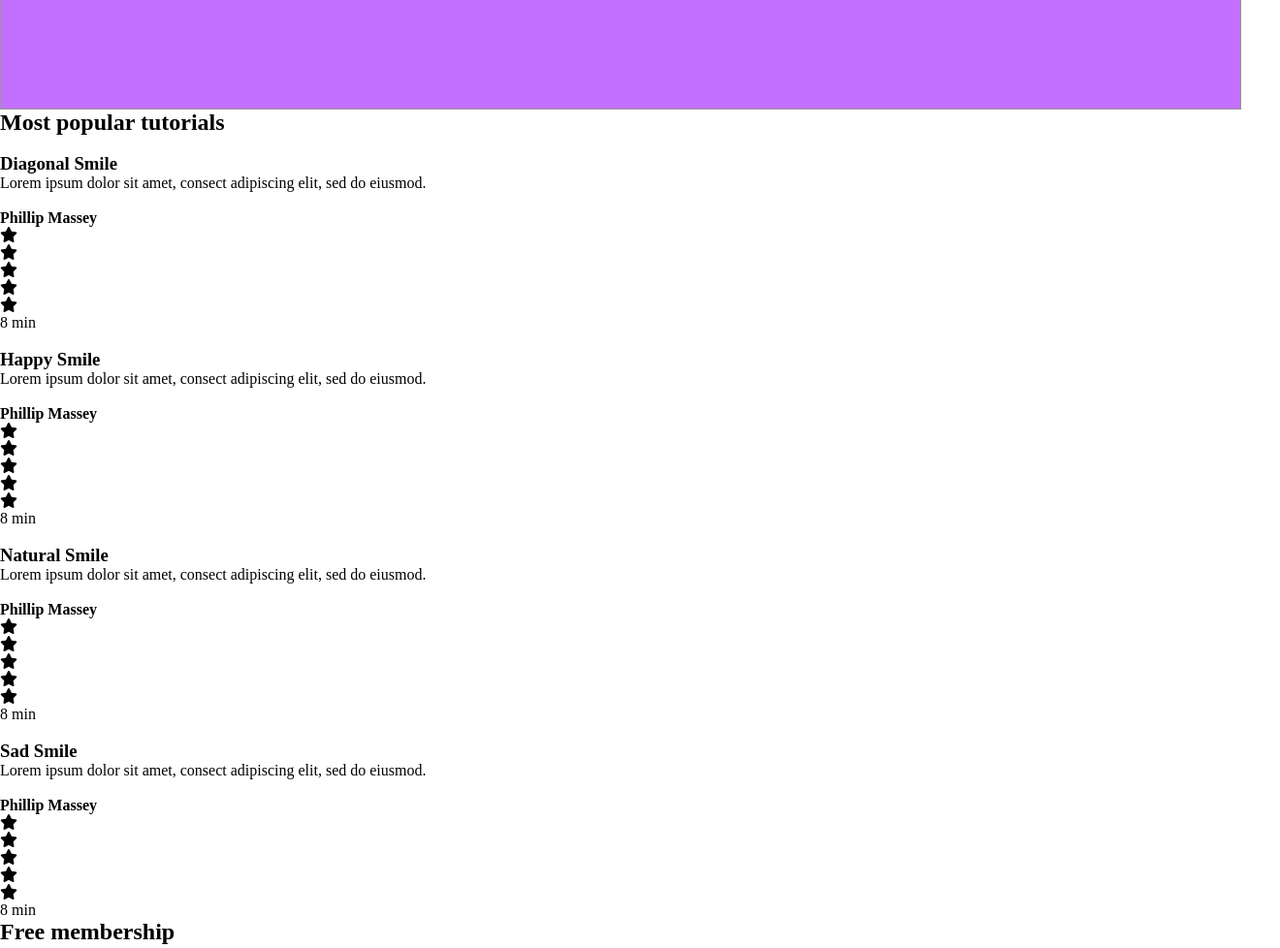
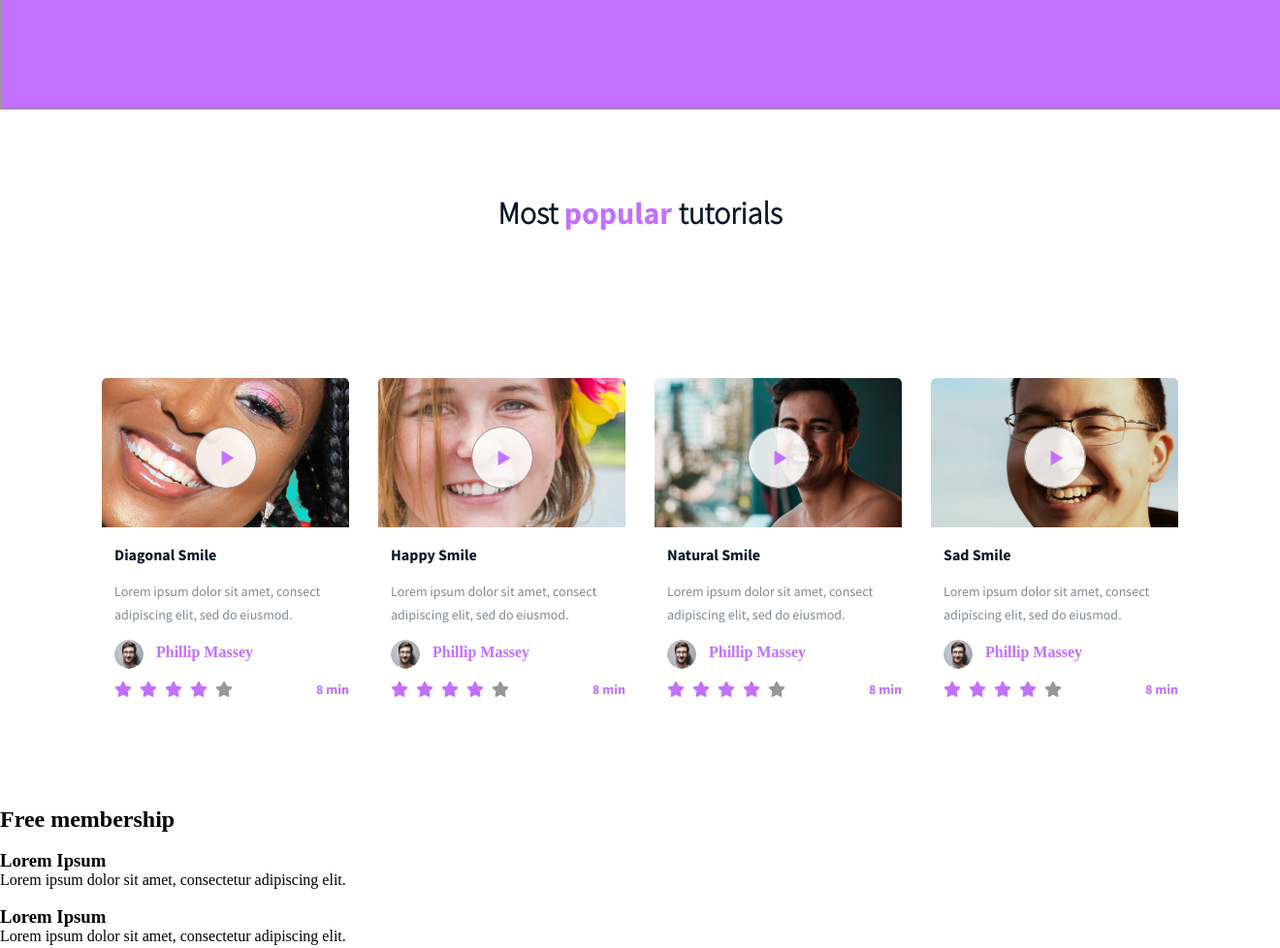
Before and after one commit to G-essien/alx_html_css, a plain HTML site: page css_advanced/index.html in a window 1280 px wide. Shown: the part 1422-2400 px from the top of the page at 97% size, 1320 px wide, since content can reach past the window. Drawn offline with Linux system fonts and the light colour scheme.

Commit message:
styled section-3 under main tag

```diff
--- a/css_advanced/index.html
+++ b/css_advanced/index.html
@@ -68,74 +68,80 @@
             </div>
         </section>
         <section>
-            <h2>Most popular tutorials</h2>
+            <h2>Most <span>popular</span> tutorials</h2>
             <div>
-                <img src="./images/Bitmap (1).png" alt="">
+                <div>
+                    <img src="./images/9.png" alt="">
                     <h3>Diagonal Smile</h3>
                     <p>Lorem ipsum dolor sit amet, consect adipiscing elit, sed do eiusmod.</p>
                     <div>
-                    <img src="./images/1 (3).png" alt="">
+                        <img src="./images/1.png" alt="">
                         <h4>Phillip Massey</h4>
                     </div>
-                <div>
-                    <div><i class="fa-solid fa-star"></i></div>
-                    <div><i class="fa-solid fa-star"></i></div>
-                    <div><i class="fa-solid fa-star"></i></div>
-                    <div><i class="fa-solid fa-star"></i></div>
-                    <div><i class="fa-solid fa-star"></i></div>
+                    <div class="stars">
+                        <i class="fa-solid fa-star"></i>
+                        <i class="fa-solid fa-star"></i>
+                        <i class="fa-solid fa-star"></i>
+                        <i class="fa-solid fa-star"></i>
+                        <i class="fa-solid fa-star"></i>
                     </div>
-                <p>8 min</p>
+                    <p id="time">8 min</p>
+                    <img src="./images/play.png" alt="" id="play">
                 </div>
                 <div>
-                <img src="./images/Bitmap (4).png" alt="">
+                    <img src="./images/7.png" alt="">
                     <h3>Happy Smile</h3>
                     <p>Lorem ipsum dolor sit amet, consect adipiscing elit, sed do eiusmod.</p>
                     <div>
-                    <img src="./images/1 (3).png" alt="">
+                        <img src="./images/1.png" alt="">
                         <h4>Phillip Massey</h4>
                     </div>
-                <div>
-                    <div><i class="fa-solid fa-star"></i></div>
-                    <div><i class="fa-solid fa-star"></i></div>
-                    <div><i class="fa-solid fa-star"></i></div>
-                    <div><i class="fa-solid fa-star"></i></div>
-                    <div><i class="fa-solid fa-star"></i></div>
+                    <div class="stars">
+                        <i class="fa-solid fa-star"></i>
+                        <i class="fa-solid fa-star"></i>
+                        <i class="fa-solid fa-star"></i>
+                        <i class="fa-solid fa-star"></i>
+                        <i class="fa-solid fa-star"></i>
                     </div>
-                <p>8 min</p>
+                    <p id="time">8 min</p>
+                    <img src="./images/play.png" alt="" id="play">
                 </div>
                 <div>
-                <img src="./images/Bitmap (3).png" alt="">
+                    <img src="./images/8.png" alt="">
                     <h3>Natural Smile</h3>
                     <p>Lorem ipsum dolor sit amet, consect adipiscing elit, sed do eiusmod.</p>
                     <div>
-                    <img src="./images/1 (3).png" alt="">
+                        <img src="./images/1.png" alt="">
                         <h4>Phillip Massey</h4>
                     </div>
-                <div>
-                    <div><i class="fa-solid fa-star"></i></div>
-                    <div><i class="fa-solid fa-star"></i></div>
-                    <div><i class="fa-solid fa-star"></i></div>
-                    <div><i class="fa-solid fa-star"></i></div>
-                    <div><i class="fa-solid fa-star"></i></div>
+                    <div class="stars">
+                        <i class="fa-solid fa-star"></i>
+                        <i class="fa-solid fa-star"></i>
+                        <i class="fa-solid fa-star"></i>
+                        <i class="fa-solid fa-star"></i>
+                        <i class="fa-solid fa-star"></i>
                     </div>
-                <p>8 min</p>
+                    <p id="time">8 min</p>
+                    <img src="./images/play.png" alt="" id="play">
                 </div>
                 <div>
-                <img src="./images/Bitmap (2).png" alt="">
+                    <img src="./images/6.png" alt="">
                     <h3>Sad Smile</h3>
                     <p>Lorem ipsum dolor sit amet, consect adipiscing elit, sed do eiusmod.</p>
                     <div>
-                    <img src="./images/1 (3).png" alt="">
+                        <img src="./images/1.png" alt="">
                         <h4>Phillip Massey</h4>
                     </div>
-                <div>
-                    <div><i class="fa-solid fa-star"></i></div>
-                    <div><i class="fa-solid fa-star"></i></div>
-                    <div><i class="fa-solid fa-star"></i></div>
-                    <div><i class="fa-solid fa-star"></i></div>
-                    <div><i class="fa-solid fa-star"></i></div>
+                    <div class="stars">
+                        <i class="fa-solid fa-star"></i>
+                        <i class="fa-solid fa-star"></i>
+                        <i class="fa-solid fa-star"></i>
+                        <i class="fa-solid fa-star"></i>
+                        <i class="fa-solid fa-star"></i>
                     </div>
-                <p>8 min</p>
+                    <p id="time">8 min</p>
+                    <img src="./images/play.png" alt="" id="play">
+                </div>
             </div>
         </section>
         <section>
--- a/css_advanced/styles.css
+++ b/css_advanced/styles.css
@@ -90,6 +90,7 @@ main{
     position: absolute;
 }
 
+/* Main Section-1 */
 
 section:nth-child(1){
     height: 1093px;
@@ -207,7 +208,7 @@ section:nth-child(1) div:last-child div .persons p{
 }
 
 
-
+/* Main Section-2 */
 
 section:nth-child(2){
     margin-top: 50px;
@@ -257,3 +258,136 @@ section:nth-child(2) div:last-child h3{
 section:nth-child(2) div:last-child p{
     font-family: "Source-italic";
 }
+
+
+/* Main Section-3 */
+
+section:nth-child(3){
+    padding: 87px 105px 107px;
+    width: 100%;
+    display: flex;
+    align-items: center;
+    justify-content: center;
+    flex-direction: column;
+}
+
+section:nth-child(3) h2{
+    font-size: 32px;
+    font-family: "Source-light";
+    color: #071629;
+}
+
+section:nth-child(3) h2 span{
+    font-family: "Source-bold";
+    color: #C271FF;
+}
+
+section:nth-child(3) div{
+    margin-top: 75px;
+    display: flex;
+    justify-content: flex-start;
+    flex-direction: row;
+}
+
+section:nth-child(3) div:not(:last-child){
+   margin-right: 30px;
+}
+
+section:nth-child(3) div div{
+    width: 255px;
+    height: 335px;
+    display: flex;
+    flex-direction: column;
+}
+
+
+section:nth-child(3) div div img{
+    height: 154px;
+    width: 255px;
+    border-top-left-radius: 5px;
+    border-top-right-radius: 5px;
+    display: block;
+}
+
+section:nth-child(3) div div h3{
+    height: 154px;
+    margin-top: 18px;
+    font-family: "Source-bold";
+    font-size: 16px;
+    color: #071629;
+}
+
+section:nth-child(3) div div h3,
+section:nth-child(3) div div p,
+section:nth-child(3) div div div{
+    padding-left: 13px;
+}
+
+
+section:nth-child(3) div div p{
+    margin-top: 7.6px;
+    font-size: 14px;
+    font-family: "Source-regular";
+    border-spacing: 16px;
+    line-height: 24px;
+    color: #071629;
+    opacity: 50.16%;
+}
+
+section:nth-child(3) div div div{
+    margin-top: 13.4px;
+    display: flex;
+    flex-direction: row;
+    justify-content: flex-start;
+    align-items: center;
+    height: 30px;
+}
+
+section:nth-child(3) div div div img{
+    height: 30px;
+    width: 30px;
+    border-radius: 15px;
+    margin-right: 13px;
+}
+
+section:nth-child(3) div div div h4{
+    height: 27px;
+    text-align: center;
+    margin-top: 5px;
+    color: #C271FF;
+}
+
+section:nth-child(3) div div div.stars{
+    width: 200px;
+    height: 15px;
+    color: #C271FF;
+}
+
+section:nth-child(3) div div div.stars .fa-star:not(:last-of-type){
+    margin-right: 8px;
+}
+
+section:nth-child(3) div div div.stars .fa-star:last-of-type{
+    color: #979797;
+}
+
+section:nth-child(3) div div p#time{
+    margin-top: -20px;
+    text-align: end;
+    font-family: "Source-bold";
+    line-height: 27px;
+    font-size: 14px;
+    opacity: 100%;
+    color: #C271FF;
+}
+
+#play{
+    z-index: 10;
+    width: 64px;
+    height: 64px;
+    border-radius: 32px;
+    border: 1px solid #979797;
+    position: absolute;
+    align-self: center;
+    margin-top: 50px;
+}
```
Lines whose indentation alone changed are shown as unchanged.
